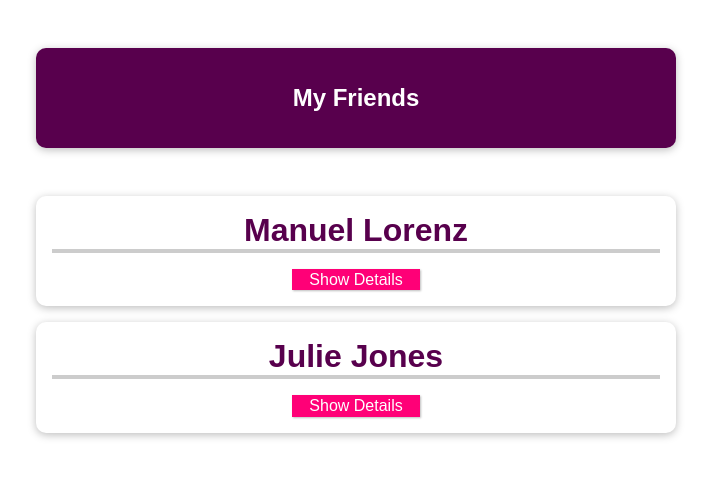
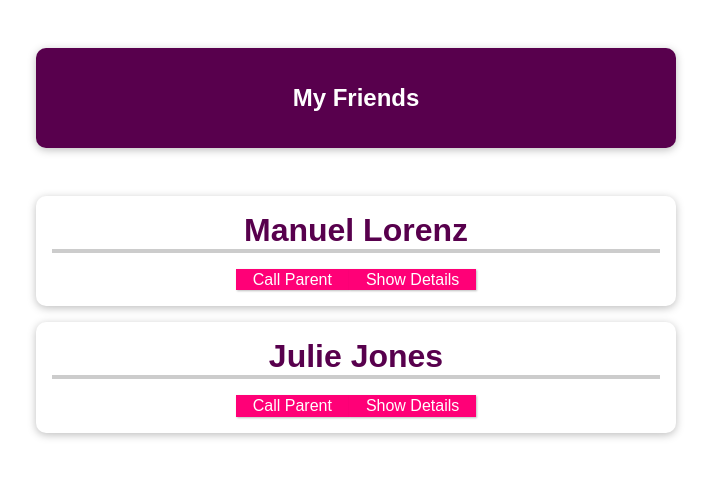
Before and after one commit to Swannhs/LaravelVue, a Vue app: page / in a window 1280 px wide. Shown: the top 478 px of the page, without its empty margins (284-995 px from the left). Built offline with nearby package versions, Linux system fonts and the light colour scheme.

Commit message:
Understood the use case of $emil

```diff
--- a/src/App.vue
+++ b/src/App.vue
@@ -10,6 +10,7 @@
           :name="friend.name"
           :phone=friend.phone
           :email="friend.email"
+          @toggle-parent="toggleParentStatus"
       ></friend-contact>
     </ul>
   </section>
@@ -35,6 +36,11 @@ export default {
       ],
     };
   },
+  methods: {
+    toggleParentStatus(){
+      alert('This is called from child')
+    }
+  }
 };
 </script>
 
--- a/src/components/FriendContact.vue
+++ b/src/components/FriendContact.vue
@@ -1,6 +1,7 @@
 <template>
   <li key="id">
     <h2>{{ name }}</h2>
+    <button @click="toggleParent">Call Parent</button>
     <button @click="toggleDetails">{{ detailsAreVisible ? 'Hide' : 'Show' }} Details</button>
     <ul v-if="detailsAreVisible">
       <li>
@@ -18,10 +19,6 @@
 <script>
 export default {
   props: {
-    id: {
-      type: String,
-      required: true
-    },
     name: {
       type: String,
       required: true
@@ -54,6 +51,9 @@ export default {
   methods: {
     toggleDetails() {
       this.detailsAreVisible = !this.detailsAreVisible;
+    },
+    toggleParent() {
+      this.$emit("toggle-parent")
     }
   }
 };
```
